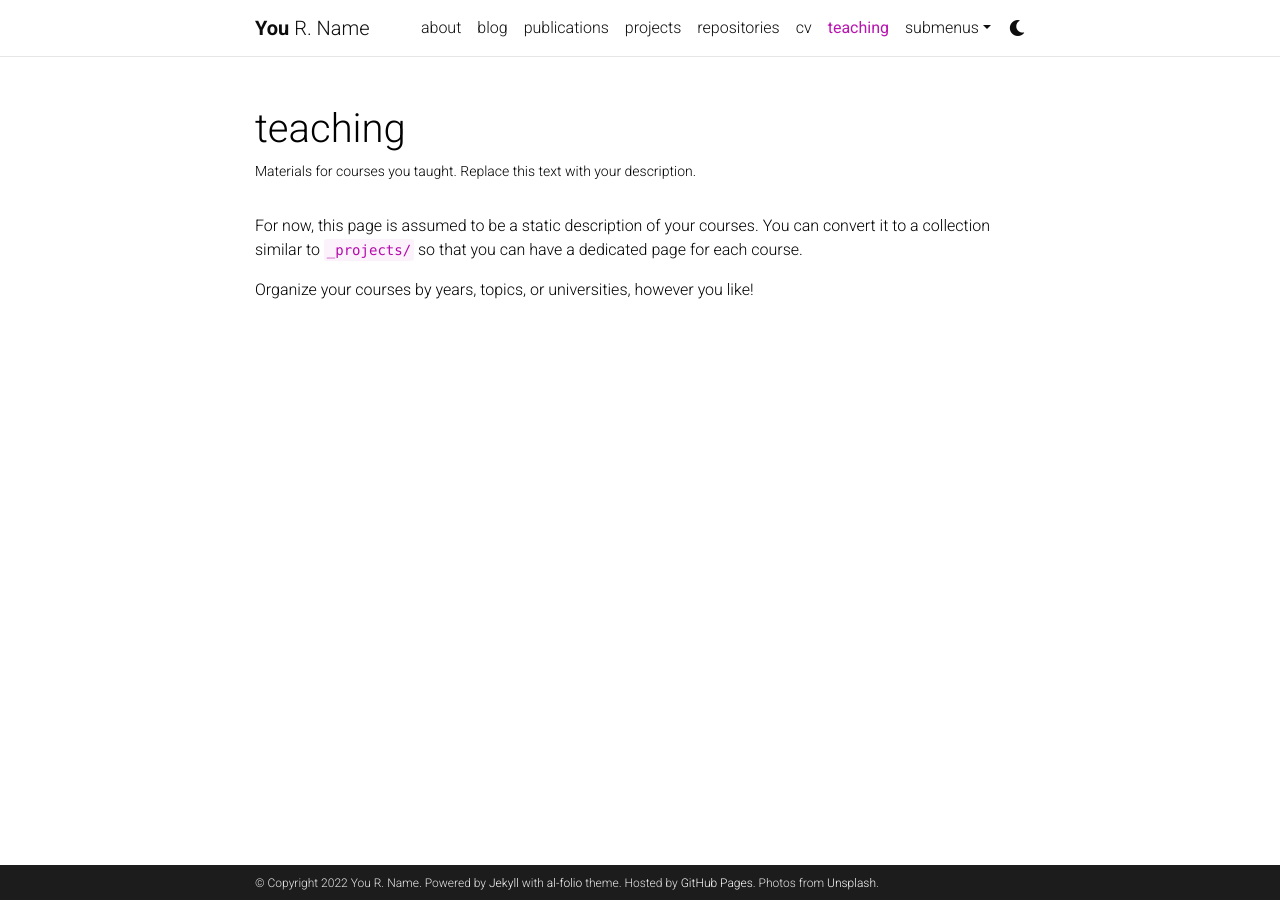
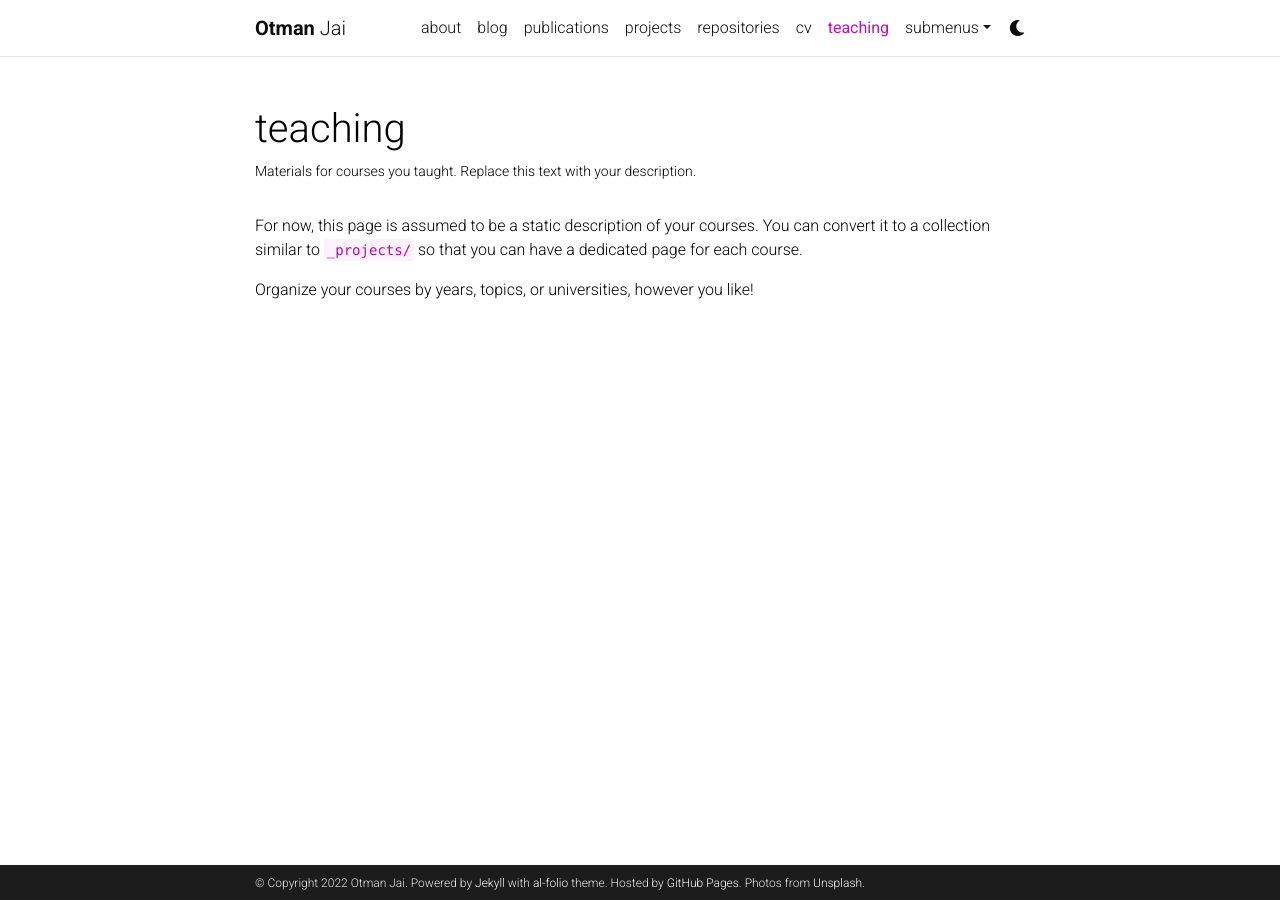
Before and after one commit to otmanjai/otmanjai.github.io, a Jekyll site: the page built from _pages/teaching.md, in a window 1280 px wide. Built offline with Jekyll 4.4.1, drawn with Linux system fonts in a browser that asks for light colours; comment, search, counter and statistics services are not loaded; a style sheet for code colours, icons or effects is not loaded.

Commit message:
Update _config.yml

```diff
--- a/_config.yml
+++ b/_config.yml
@@ -3,9 +3,9 @@
 # -----------------------------------------------------------------------------
 
 title: blank # the website title (if blank, full name will be used instead)
-first_name: You
-middle_name: R.
-last_name: Name
+first_name: Otman
+middle_name:
+last_name: Jai
 email: you@example.com
 description: > # the ">" symbol means to ignore newlines until "footer_text:"
   A simple, whitespace theme for academics. Based on [*folio](https://github.com/bogoli/-folio) design.
@@ -18,8 +18,8 @@
 lang: en # the language of your site (for example: en, fr, cn, ru, etc.)
 icon: ⚛️  # the emoji used as the favicon (alternatively, provide image name in /assets/img/)
 
-url: https://alshedivat.github.io # the base hostname & protocol for your site
-baseurl: /al-folio # the subpath of your site, e.g. /blog/
+url: https://otmanjai.github.io # the base hostname & protocol for your site
+baseurl: # the subpath of your site, e.g. /blog/
 last_updated: false # set to true if you want to display last updated in the footer
 impressum_path:  # set to path to include impressum link in the footer, use the same path as permalink in a page, helps to conform with EU GDPR
 
```
